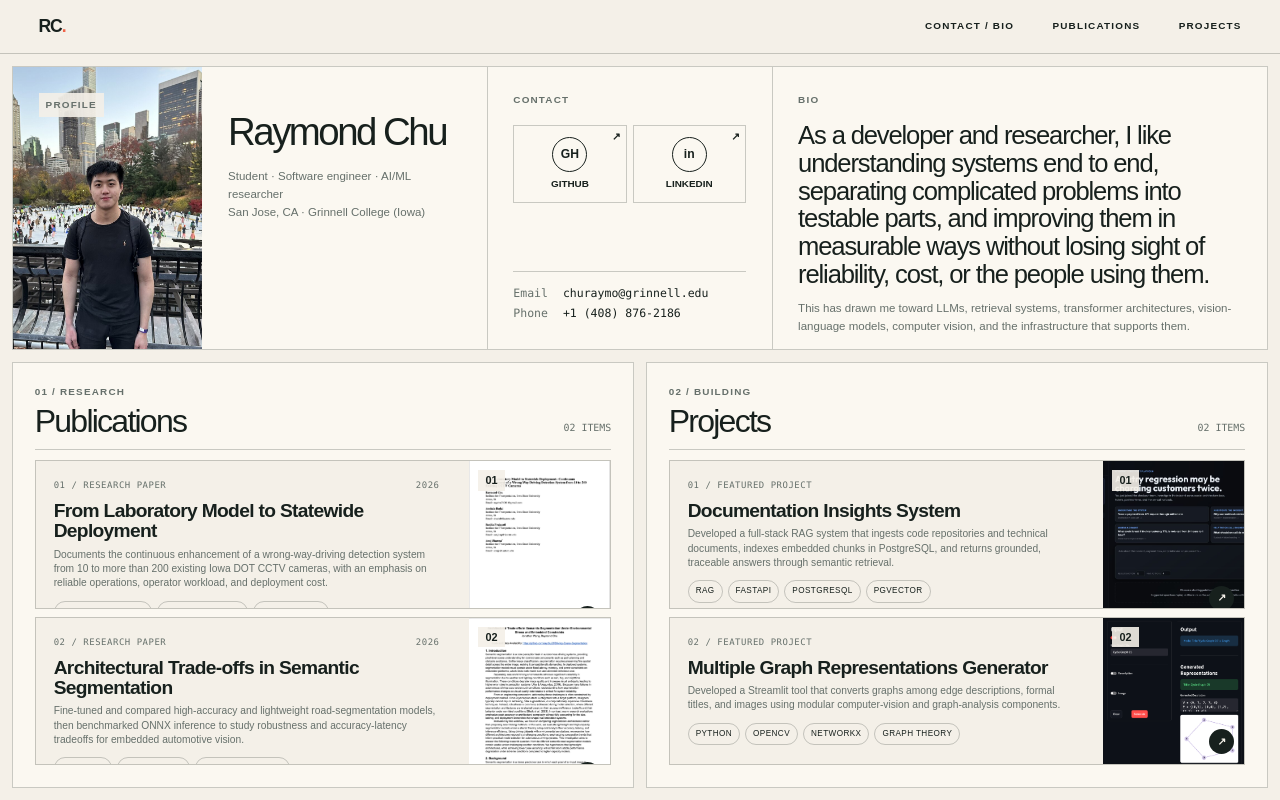
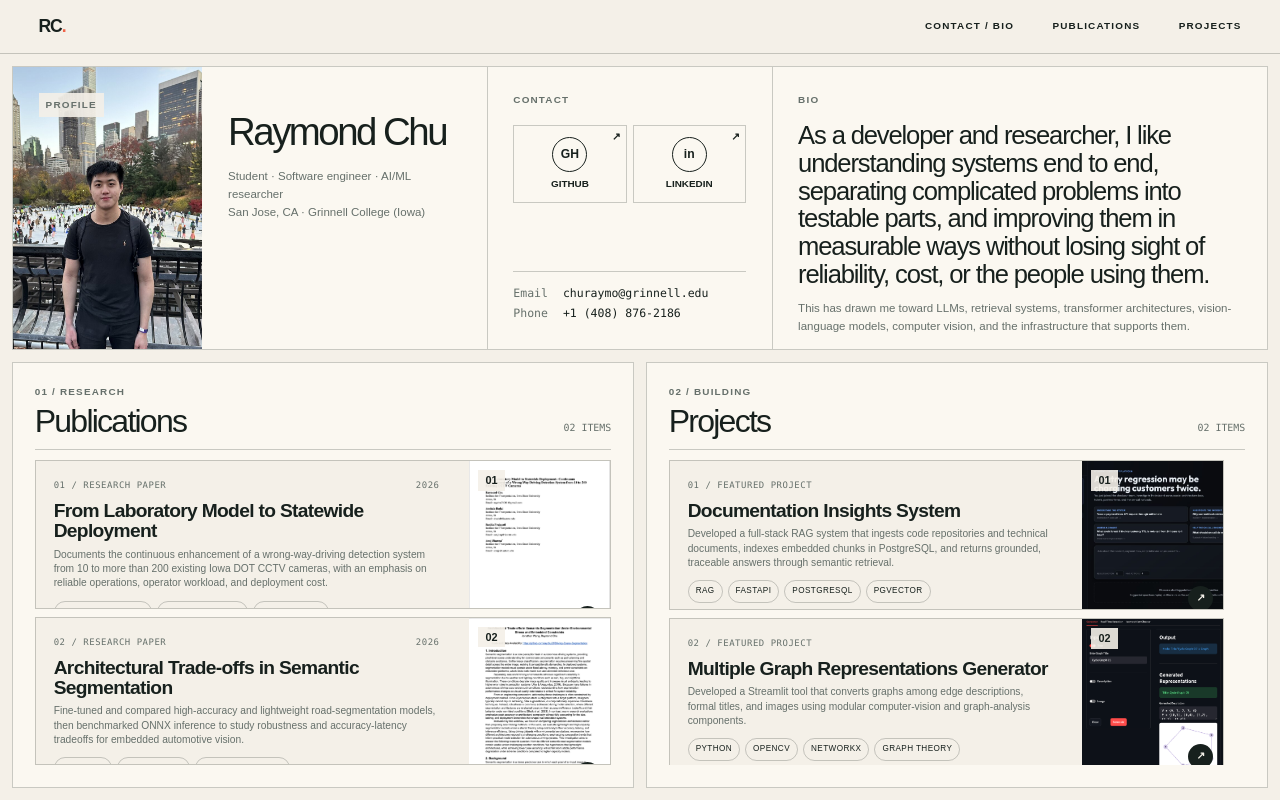
Before and after one commit to raychu23/raychu23.github.io, a Next.js app: page / in a window 1280 px wide. Built offline with nearby package versions, Linux system fonts and the light colour scheme.

Commit message:
Add independent project card scrolling

```diff
--- a/app/globals.css
+++ b/app/globals.css
@@ -299,6 +299,15 @@ a { color: inherit; text-decoration: none; }
   padding-top: 10px;
 }
 
+.project-card-list {
+  grid-auto-rows: minmax(150px, 1fr);
+  grid-template-rows: none;
+  overflow-y: auto;
+  overscroll-behavior: contain;
+  padding-right: 6px;
+  scrollbar-gutter: stable;
+}
+
 .work-card { min-height: 0; }
 
 .work-card > a {
```
